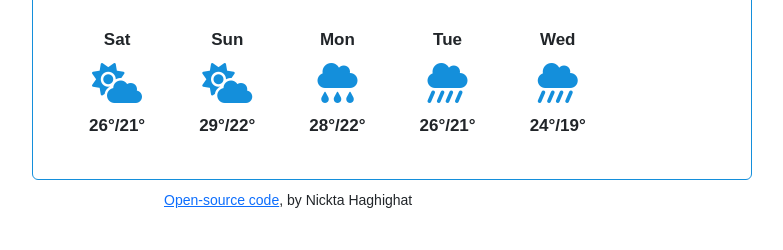
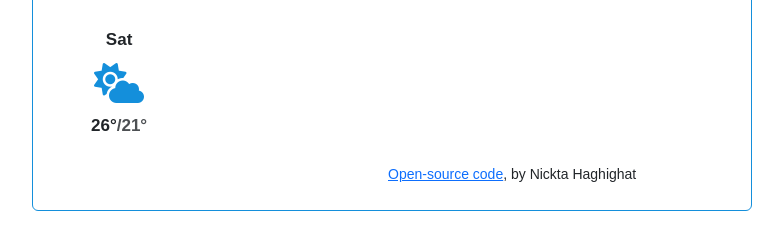
Before and after one commit to Nicksonthegreat/github-challenge, a plain HTML site: page index.html in a window 1280 px wide. Shown: the part 518-768 px from the top of the page, without its empty margins (248-1031 px from the left). Drawn offline with nearby package versions, Linux system fonts and the light colour scheme.

Commit message:
changed forecast html and css

```diff
--- a/index.html
+++ b/index.html
@@ -63,60 +63,24 @@
               <li>wind: <span id="wind">20</span> Km/hr</li>
             </ul>
           </div>
-          <div class="row second">
+          <div class="weather-forecast">
+          <div class="row">
             <div class="col-2">
-              <strong>Sat</strong>
-              <br />
+              <div class="weather-forecast-date">
+              Sat
+              </div>
               <i
                 class="fa-solid fa-cloud-sun emoji"
                 style="color: #148fdb;"
               ></i>
-              <br />
-              <strong> 26°/21° </strong>
+              <div class="weather-forecast-temperatures">
+              <span class="weather-forecast-temperature-max"> 26°</span><span class="weather-forecast-temperature-min">/21° </span>
             </div>
-            <div class="col-2">
-              <strong>Sun</strong>
-              <br />
-              <i
-                class="fa-solid fa-cloud-sun emoji"
-                style="color: #148fdb;"
-              ></i>
-              <br />
-              <strong>29°/22°</strong>
-            </div>
-            <div class="col-2">
-              <strong>Mon</strong>
-              <br />
-              <i
-                class="fa-solid fa-cloud-rain emoji"
-                style="color: #148fdb;"
-              ></i>
-              <br />
-              <strong>28°/22°</strong>
-            </div>
-            <div class="col-2">
-              <strong>Tue</strong>
-              <br />
-              <i
-                class="fa-solid fa-cloud-showers-heavy emoji"
-                style="color: #148fdb;"
-              ></i>
-              <br />
-              <strong>26°/21°</strong>
-            </div>
-            <div class="col-2">
-              <strong>Wed</strong>
-              <br />
-              <i
-                class="fa-solid fa-cloud-showers-heavy emoji"
-                style="color: #148fdb;"
-              ></i>
-              <br />
-              <strong>24°/19°</strong>
-            </div>
+
           </div>
         </div>
       </div>
+    </div>
     </div>
     <script src="index.js"></script>
   <small><a href="https://github.com/Nicksonthegreat/github-challenge" target="_blank">Open-source code</a>, by Nickta Haghighat</small>
--- a/styles.css
+++ b/styles.css
@@ -30,10 +30,20 @@ li:first-letter {
   list-style: none;
 }
 
-.second {
+.weather-forecast {
   padding-top: 30px;
   text-align: center;
+  font-weight: bold;
+}
+.weather-forecast-date {
   font-size: 17px;
+}
+.weather-forecast-temperature-max {
+  font-size: 17px;
+}
+.weather-forecast-temperature-min {
+  font-size: 17px;
+  opacity: 0.8;
 }
 .emoji {
   font-size: 40px;
```
